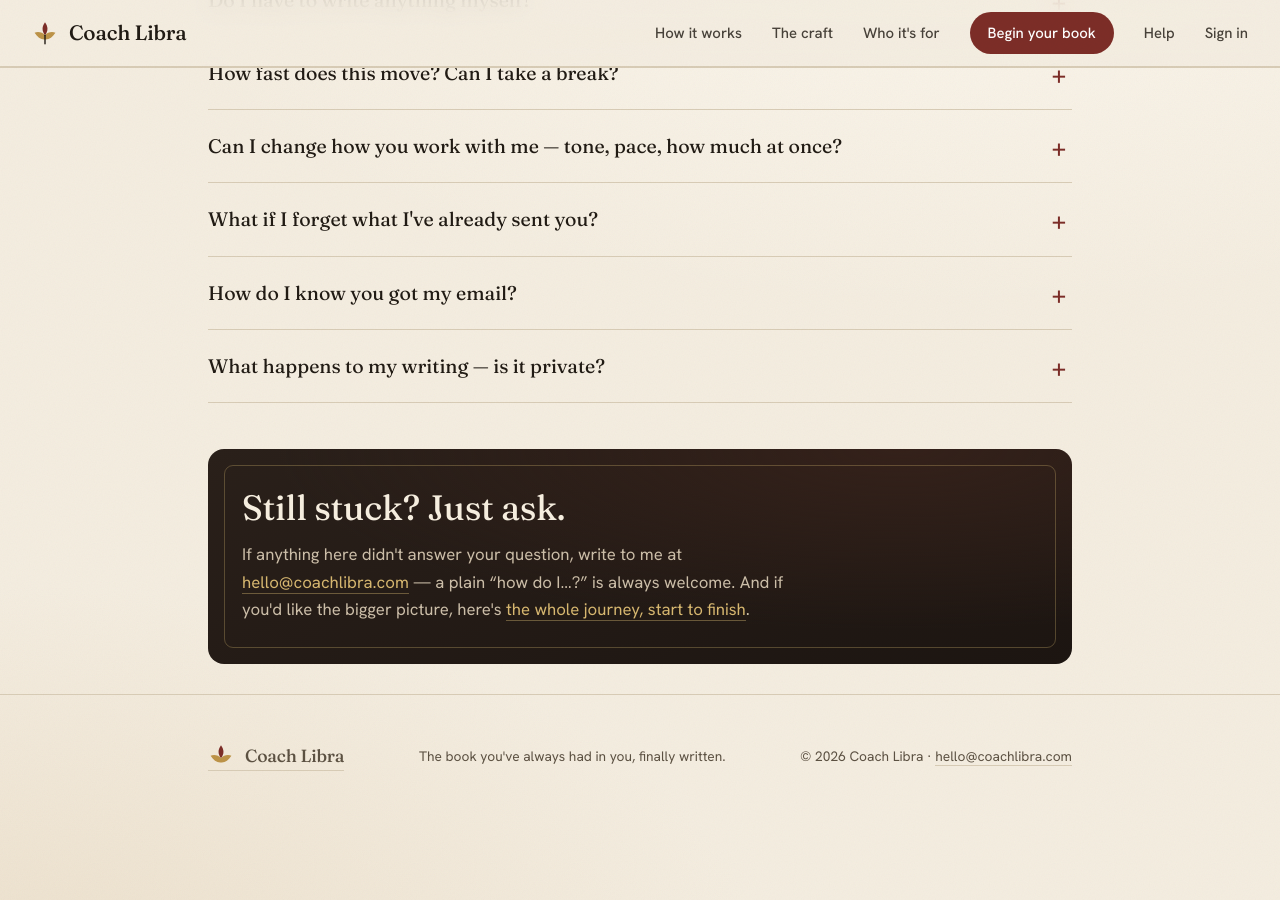
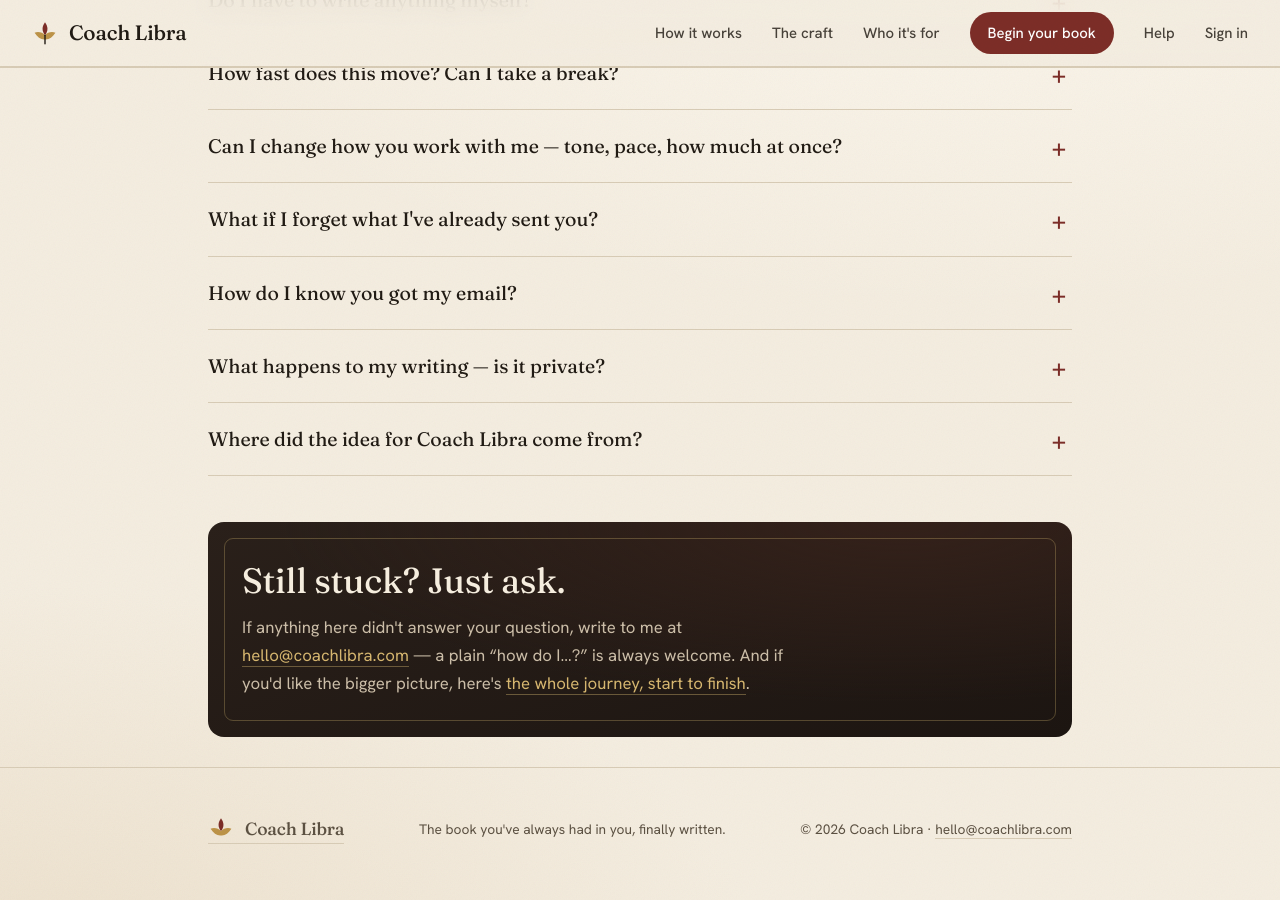
Before and after one commit to ajcrabill/coach-libra-website, a Jekyll site: the page built from help.html, in a window 1280 px wide and 900 px high, scrolled down 1860 px. Built offline with Jekyll 4.4.1, drawn with Linux system fonts in a browser that asks for light colours; before the commit the page ends 2687 px from its top, so only the background shows below that.

Commit message:
help: add FAQ on where the Coach Libra idea came from

```diff
--- a/help.html
+++ b/help.html
@@ -112,6 +112,11 @@
       <div class="a">Your material is used for one thing only: creating <em>your</em> book. It isn't shared around or used to write anyone else's.</div>
     </details>
 
+    <details>
+      <summary>Where did the idea for Coach Libra come from?</summary>
+      <div class="a">Honestly? My own writing. I found myself reaching for new technology to capture voice notes — talking ideas out loud — and then using those notes to nudge my own writing along. Bit by bit, that turned into a real system, and it helped me more than anything else I'd tried. Coach Libra simply formalizes that system and shares it with everyone else — so the thing that finally got my words onto the page can do the same for yours.</div>
+    </details>
+
   </div>
 
   <section class="closing">
```
